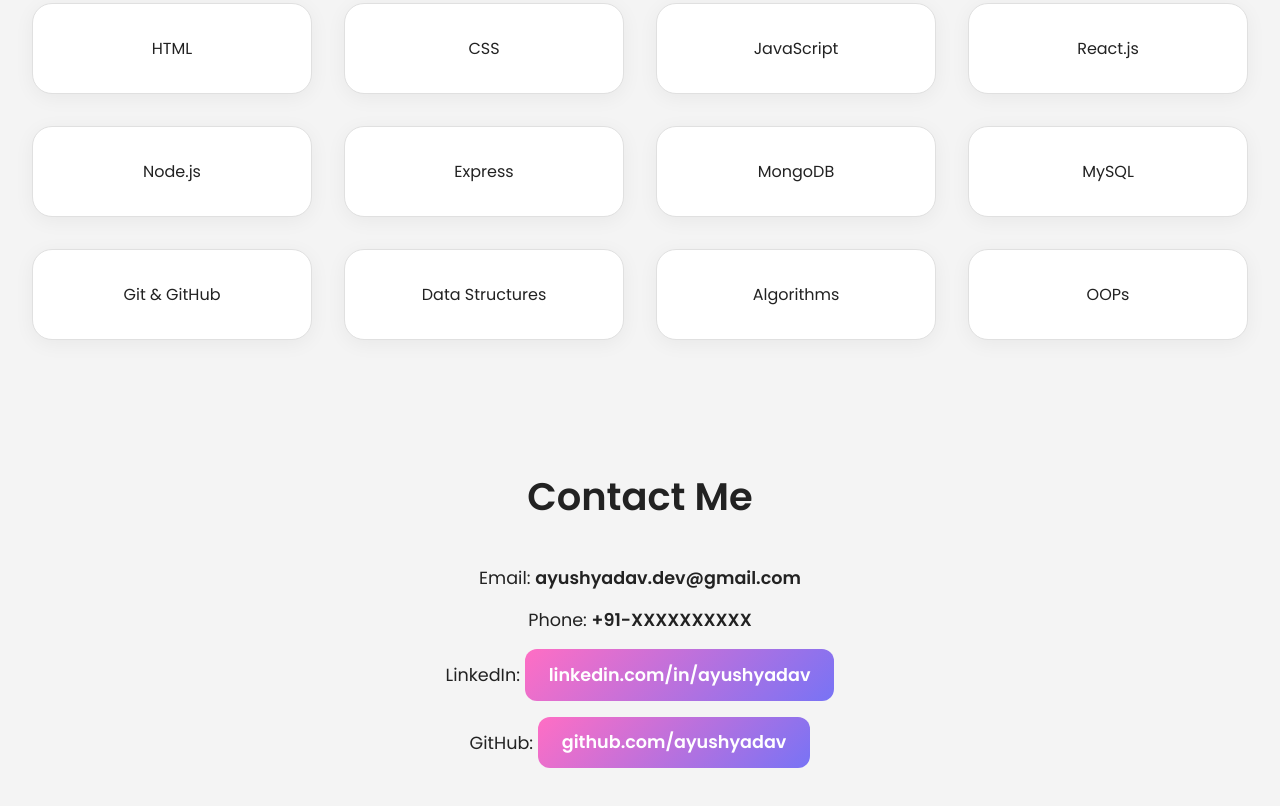
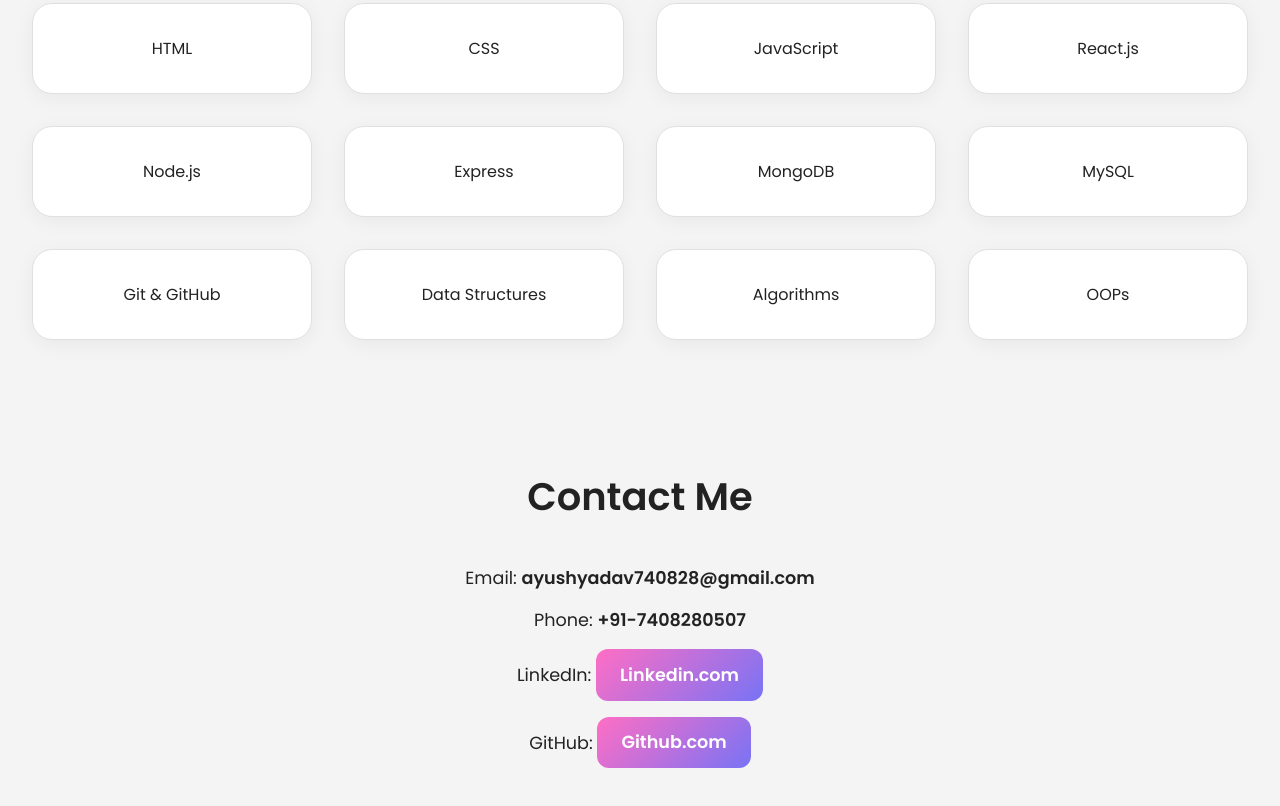
Before and after one commit to ayushy740/portfolio, a plain HTML site: page index.html in a window 1280 px wide. Shown: the part 1442-2248 px from the top of the page. Drawn offline with nearby package versions, Linux system fonts and the light colour scheme.

Commit message:
Updated index.html with new changes

```diff
--- a/index.html
+++ b/index.html
@@ -62,10 +62,10 @@
 
   <section id="contact" class="contact">
     <h2 class="section-title">Contact Me</h2>
-    <p>Email: <strong>ayushyadav.dev@gmail.com</strong></p>
-    <p>Phone: <strong>+91-XXXXXXXXXX</strong></p>
-    <p>LinkedIn: <a href="https://linkedin.com/in/ayushyadav" target="_blank">linkedin.com/in/ayushyadav</a></p>
-    <p>GitHub: <a href="https://github.com/ayushyadav" target="_blank">github.com/ayushyadav</a></p>
+    <p>Email: <strong>ayushyadav740828@gmail.com</strong></p>
+    <p>Phone: <strong>+91-7408280507</strong></p>
+    <p>LinkedIn: <a href="https://linkedin.com/in/ayush-yadav-71701b250" target="_blank">Linkedin.com</a></p>
+    <p>GitHub: <a href="https://github.com/ayushy740" target="_blank">Github.com</a></p>
   </section>
 
 
```
